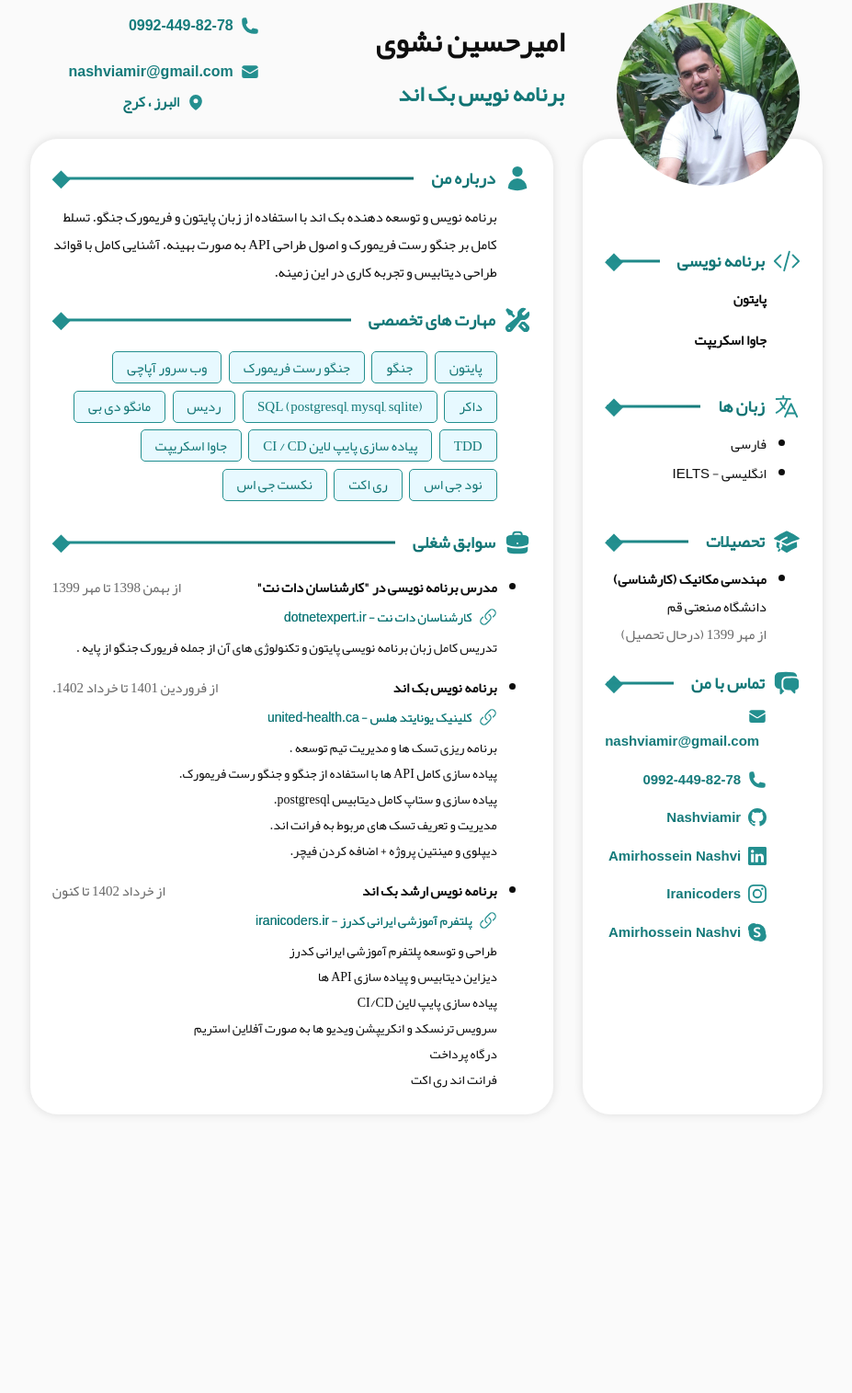
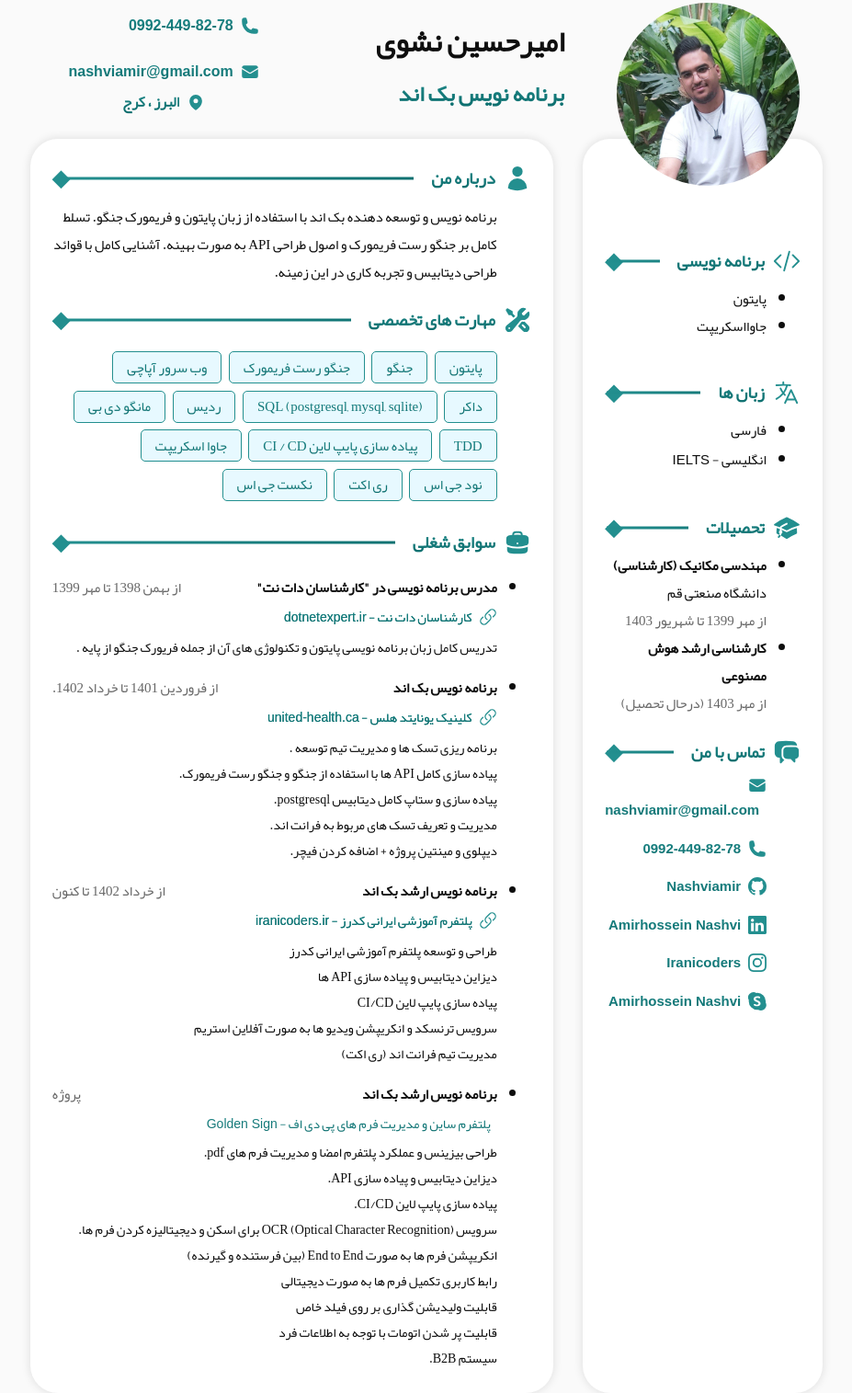
Before and after one commit to nashviamir/cv, a plain HTML site: page index.html in a window 1280 px wide. Shown: the part 45-1560 px from the top of the page at 92% size, without its empty margins (176-1103 px from the left). Before the commit the page ends 1305 px from the top, so only its background shows below. Drawn offline with Linux system fonts and the light colour scheme; files whose address does not match are found by name.

Commit message:
schema updated

```diff
--- a/index.html
+++ b/index.html
@@ -81,9 +81,10 @@
                             </div>
                         </h3>
                         <div class="section-body mt-1">
-                            <h4>پایتون</h4>
-
-                            <h4 class="mt-2">جاوا اسکریپت</h4>
+                            <ul>
+                                <li>پایتون</li>
+                                <li>جاوااسکریپت</li>
+                            </ul>
 
 
                         </div>
@@ -127,7 +128,14 @@
                                 <li>
                                     <h4>مهندسی مکانیک (کارشناسی)</h4>
                                     <p>دانشگاه صنعتی قم</p>
-                                    <p class="text-muted">از مهر 1399 (درحال تحصیل)</p>
+                                    <p class="text-muted">از مهر 1399 تا شهریور 1403</p>
+                                </li>
+                            </ul>
+                            <ul>
+                                <li>
+                                    <h4>کارشناسی ارشد هوش مصنوعی</h4>
+
+                                    <p class="text-muted">از مهر 1403 (درحال تحصیل)</p>
                                 </li>
                             </ul>
                         </div>
@@ -400,15 +408,49 @@
                                             <br>
                                             سرویس ترنسکد و انکریپشن ویدیو ها به صورت آفلاین استریم
                                             <br>
-                                            درگاه پرداخت
-                                            <br>
-                                            فرانت اند ری اکت
+                                            مدیریت تیم فرانت اند (ری اکت)
                                         </p>
 
                                     </div>
                                 </li>
+                                <li class="mt-2">
+                                    <div class="d-flex content-space-between">
+                                        <h4>برنامه نویس ارشد بک اند</h4>
+                                        <p class="text-muted">پروژه</p>
 
+                                    </div>
 
+                                    <div class="font-small">
+                                        <div class="d-inline">
+                                            <span target="_blank" class="color-primary d-flex items-center">
+
+                                                <span class="text-gradient ms-1">
+                                                    پلتفرم ساین و مدیریت فرم های پی دی اف - <span class="font-en">Golden Sign</span>
+                                                </span>
+                                            </span>
+                                        </div>
+                                        <p>
+                                            طراحی بیزینس و عملکرد پلتفرم امضا و مدیریت فرم های pdf.
+                                            <br>
+                                            دیزاین دیتابیس و پیاده سازی API.
+                                            <br>
+                                            پیاده سازی پایپ لاین CI/CD.
+                                            <br>
+                                            سرویس OCR (Optical Character Recognition)  برای اسکن و دیجیتالیزه کردن فرم ها.
+                                            <br>
+                                            انکریپشن فرم ها به صورت End to End (بین فرستنده و گیرنده)
+                                            <br>
+                                            رابط کاربری تکمیل فرم ها به صورت دیجیتالی
+                                            <br>
+                                            قابلیت ولیدیشن گذاری بر روی فیلد خاص
+                                            <br>
+                                            قابلیت پر شدن اتومات با توجه به اطلاعات فرد
+                                            <br>
+                                            سیستم B2B.
+                                        </p>
+
+                                    </div>
+                                </li>
                             </ul>
                         </div>
 
```
